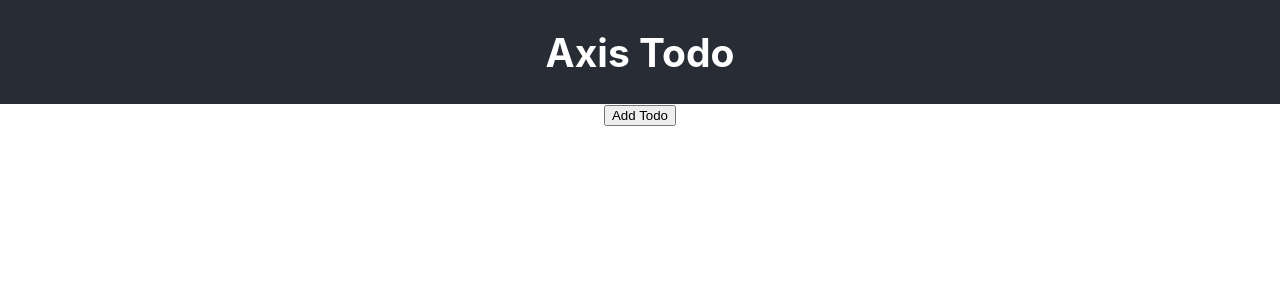
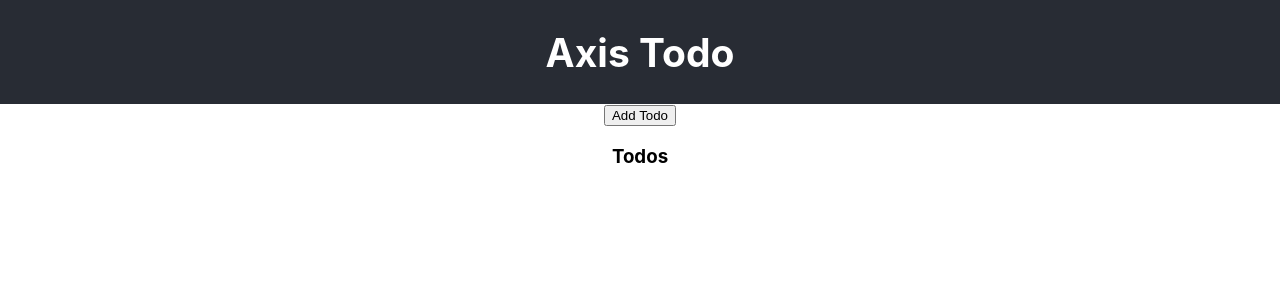
Before and after one commit to dbacall/axis-test, a React (Create React App) app in the folder client/: page / in a window 1280 px wide. Shown: the top 300 px of the page. Built offline with nearby package versions, Linux system fonts and the light colour scheme.

Commit message:
add Todos component skeleton

```diff
--- a/client/src/components/addTodo/addTodoComponent.js
+++ b/client/src/components/addTodo/addTodoComponent.js
@@ -1,7 +1,8 @@
 import React, { useState } from 'react';
 import './addTodo.css';
+import Todos from '../todos/TodosContainer';
 
-const AddTodo = ({ createTodo }) => {
+const AddTodo = ({ createTodo, todoAdded }) => {
   const [openForm, setOpenForm] = useState(false);
   const [name, setName] = useState('');
   const [description, setDescription] = useState('');
@@ -51,6 +52,7 @@ const AddTodo = ({ createTodo }) => {
     <div className="addTodo">
       <button onClick={() => setOpenForm(!openForm)}>Add Todo</button>
       {renderForm()}
+      <Todos todoAdded={todoAdded} />
     </div>
   );
 };
--- /dev/null
+++ b/client/src/components/todos/Todos.css
@@ -0,0 +1,2 @@
+div.Todos {
+}
--- /dev/null
+++ b/client/src/components/todos/TodosComponent.js
@@ -0,0 +1,12 @@
+import React, { useState } from 'react';
+import './Todos.css';
+
+const Todos = ({ createTodo }) => {
+  return (
+    <div className="Todos">
+      <h3>Todos</h3>
+    </div>
+  );
+};
+
+export default Todos;
--- /dev/null
+++ b/client/src/components/todos/TodosContainer.js
@@ -0,0 +1,9 @@
+import React, { useState } from 'react';
+import Todos from './TodosComponent';
+import api from '../../services/api';
+
+const TodosContainer = ({ todoAdded }) => {
+  return <Todos todoAdded={todoAdded} />;
+};
+
+export default TodosContainer;
```
